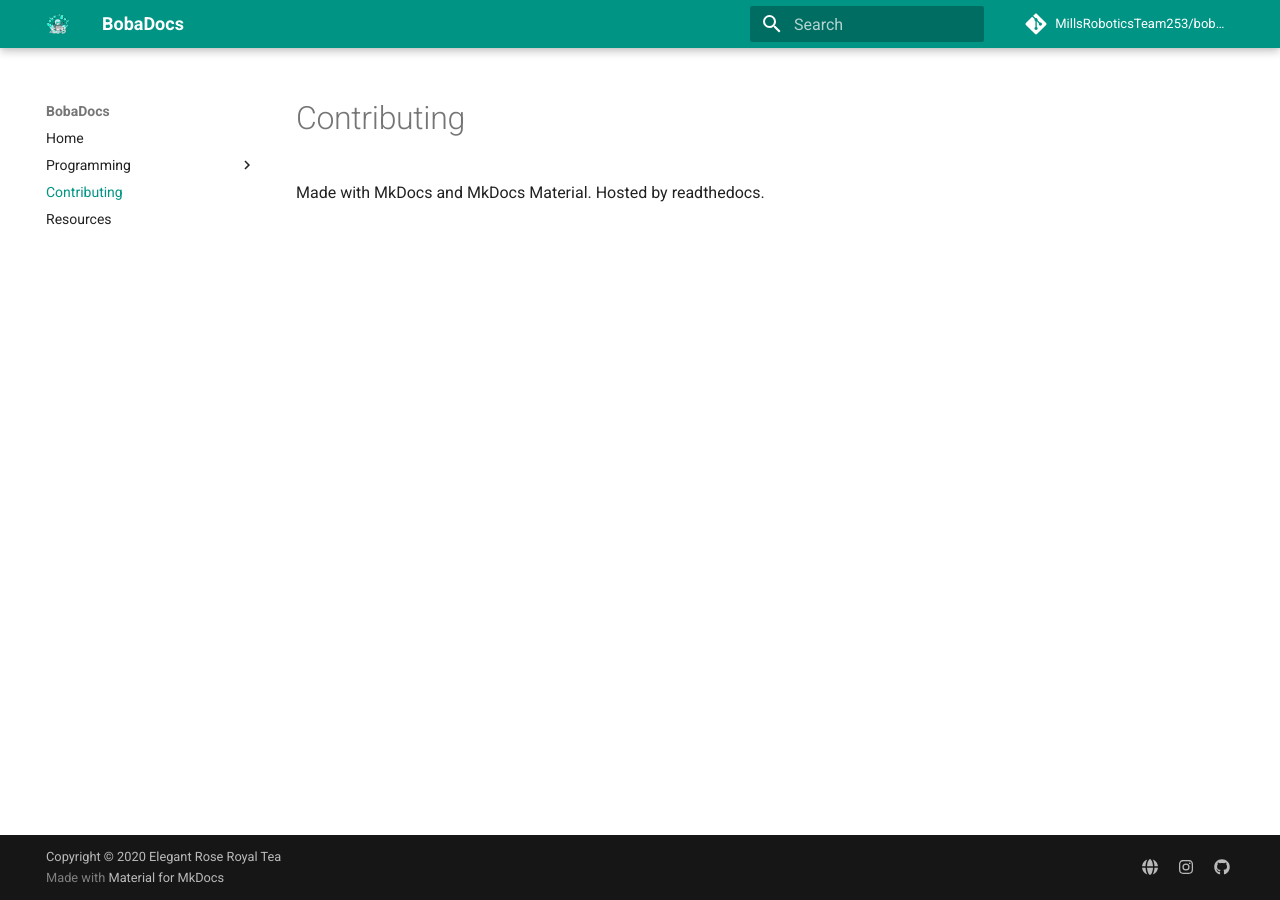
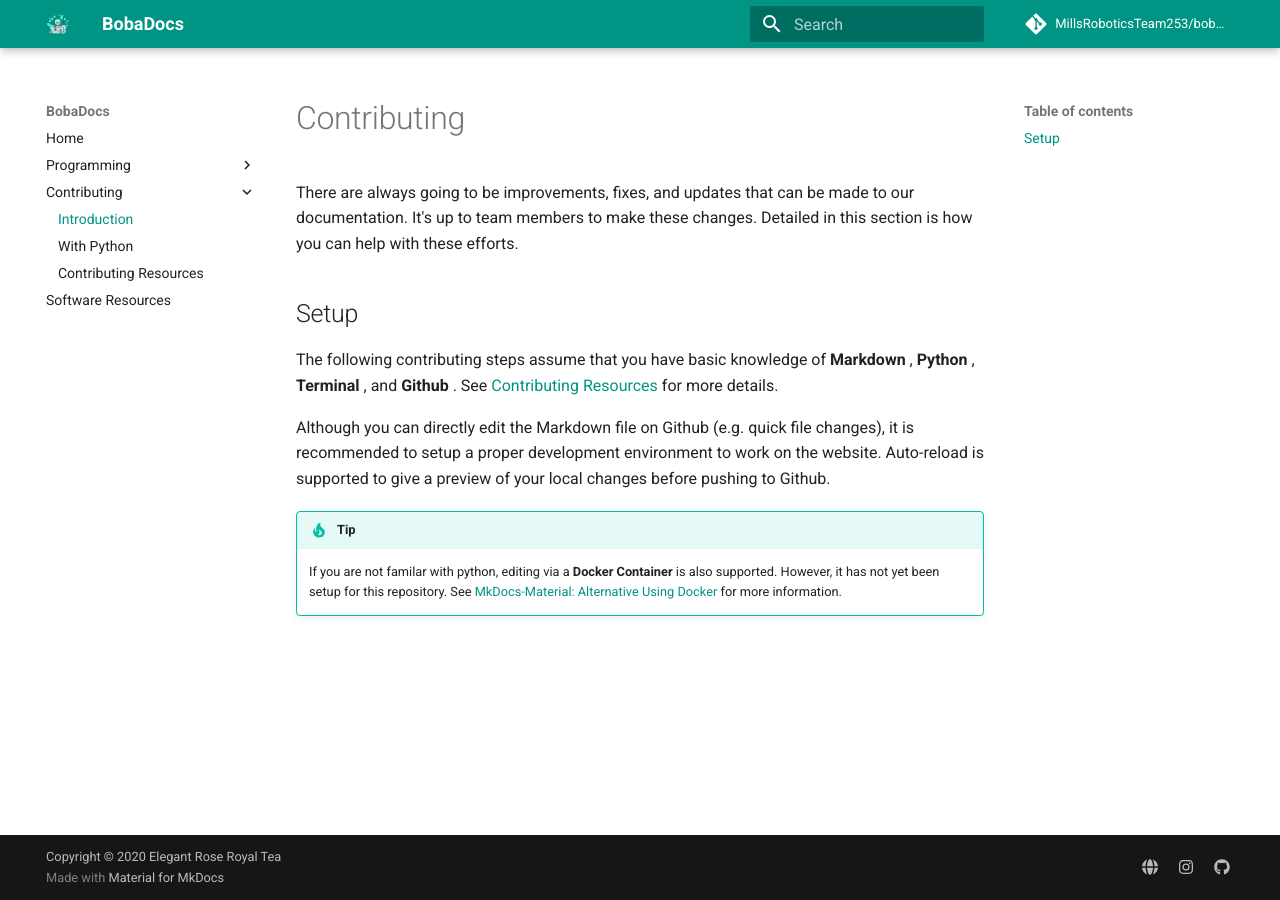
Before and after one commit to bobabots253/bobadocs, an MkDocs documentation site: the page built from docs/contributing/contributing.md, in a window 1280 px wide. Built offline with MkDocs 1.6.1 and Material for MkDocs 9.7.7, drawn with Linux system fonts in a browser that asks for light colours; comment, search, counter and statistics services are not loaded.

Commit message:
Update contributing.md main page

```diff
--- a/docs/contributing/contributing.md
+++ b/docs/contributing/contributing.md
@@ -1,3 +1,13 @@
 # Contributing
 
-Made with MkDocs and MkDocs Material. Hosted by readthedocs.
+There are always going to be improvements, fixes, and updates that can be made to our documentation. It's up to team members to make these changes. Detailed in this section is how you can help with these efforts.
+
+## Setup
+
+The following contributing steps assume that you have basic knowledge of **Markdown** , **Python** , **Terminal** , and **Github** . See [Contributing Resources](contresources.md) for more details.
+
+Although you can directly edit the Markdown file on Github (e.g. quick file changes), it is recommended to setup a proper development environment to work on the website. Auto-reload is supported to give a preview of your local changes before pushing to Github.
+
+
+!!! tip
+	If you are not familar with python, editing via a **Docker Container** is also supported. However, it has not yet been setup for this repository. See [MkDocs-Material: Alternative Using Docker](https://squidfunk.github.io/mkdocs-material/getting-started/#alternative-using-docker) for more information.
--- a/mkdocs.yml
+++ b/mkdocs.yml
@@ -14,8 +14,11 @@ nav:
   - Programming:
     - Introduction: home.md
     - Yeet: about.md
-  - Contributing: contributing/contributing.md
-  - Resources: resources.md
+  - Contributing:
+    - Introduction: contributing/contributing.md
+    - With Python: contributing/with-python.md
+    - Contributing Resources: contributing/contresources.md
+  - Software Resources: resources.md
 
 theme:
   name: material
```
Also changed, not shown: docs/contributing/contresources.md (added, +3 -0 lines), docs/contributing/with-python.md (added, +3 -0 lines).
